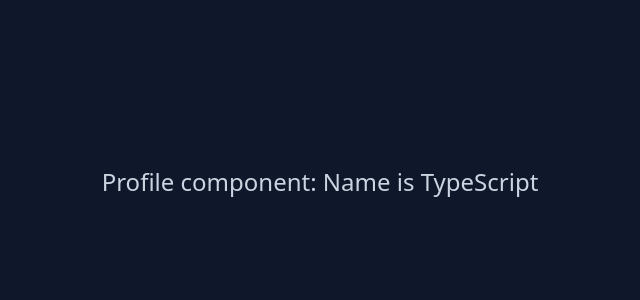
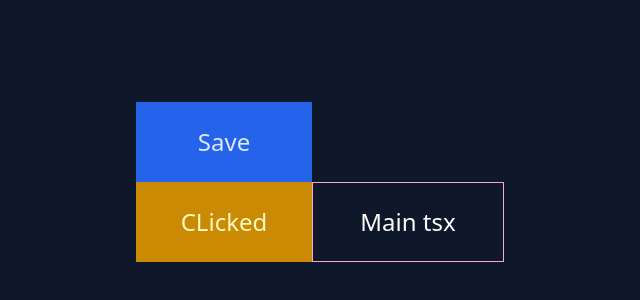
Before and after one commit to designervenkat/nxt-ts-series, a React (Vite) app: page / in a window 1280 px wide. Shown: the part 218-518 px from the top of the page, without its empty margins (320-960 px from the left). Built offline with nearby package versions, Linux system fonts and the light colour scheme.

Commit message:
Custom Component Props

```diff
--- a/src/App.tsx
+++ b/src/App.tsx
@@ -3,8 +3,9 @@
 // import Card from "./components/context/theme-context/Card"
 // import { ThemeContextProvider } from "./components/context/theme-context/ThemeContext"
 
-import ComponentPros from "./components/componentProps/ComponentPros"
-import Profile from "./components/componentProps/Profile"
+
+import { CustomButton } from "./components/html/Button"
+import Card from "./components/html/Card"
 
 function App() {
 
@@ -21,8 +22,19 @@
     </AuthContextProvider> */}
 
 
-    <ComponentPros isLoggedIn={true} component={Profile}/>
+
+
+
+        <Card />
+
+           <CustomButton variants="secondary" onClick={() => console.log("Clicked from App tsx")}>
+       CLicked
+    </CustomButton>
+
+
     </>
+
+
 
    )
 }
--- /dev/null
+++ b/src/components/html/Button.tsx
@@ -0,0 +1,14 @@
+import React from "react"
+
+type CustomButtonProps = {
+    variants: "primary" | "secondary" | "ghost"
+    children: string
+} & Omit<React.ComponentProps<'button'>, 'children'>
+
+export const CustomButton = ({variants, children, ...spread}:CustomButtonProps) => {
+    return (
+        <button className={`${variants}`} {...spread}>
+            {children}
+        </button>
+    )
+}
--- /dev/null
+++ b/src/components/html/Card.tsx
@@ -0,0 +1,15 @@
+import { CustomButton } from "./Button";
+
+export default function Card() {
+  return (
+    <div>
+
+
+    <CustomButton variants="primary" onClick={() => console.log("Clicked on card component")}>
+       Save
+    </CustomButton>
+
+
+    </div>
+  )
+}
--- a/src/index.css
+++ b/src/index.css
@@ -5,3 +5,15 @@
 body {
     @apply bg-slate-900 text-slate-300 h-screen grid place-content-center text-2xl;
 }
+
+.primary{
+    @apply bg-blue-600 text-blue-100 h-20 w-44
+}
+
+.secondary{
+    @apply bg-yellow-600 text-yellow-100 h-20 w-44
+}
+
+.ghost{
+    @apply border border-pink-300 h-20 w-48 text-white
+}
--- a/src/main.tsx
+++ b/src/main.tsx
@@ -2,6 +2,7 @@
 import { createRoot } from 'react-dom/client'
 import App from './App.tsx'
 import './index.css'
+import { CustomButton } from './components/html/Button.tsx'
 
 
 createRoot(document.getElementById('root')!).render(
@@ -9,6 +10,9 @@
     <>
     <App />
 
+   <CustomButton variants='ghost' title='somebutton' onClick={() => console.log("Main tsx clicked")}>
+    Main tsx
+   </CustomButton>
     </>
   </StrictMode>,
 )
```
Also changed, not shown: src/components/templateLiterals/Toast.tsx (added, +25 -0 lines), src/components/restrict/index.tsx (added).
